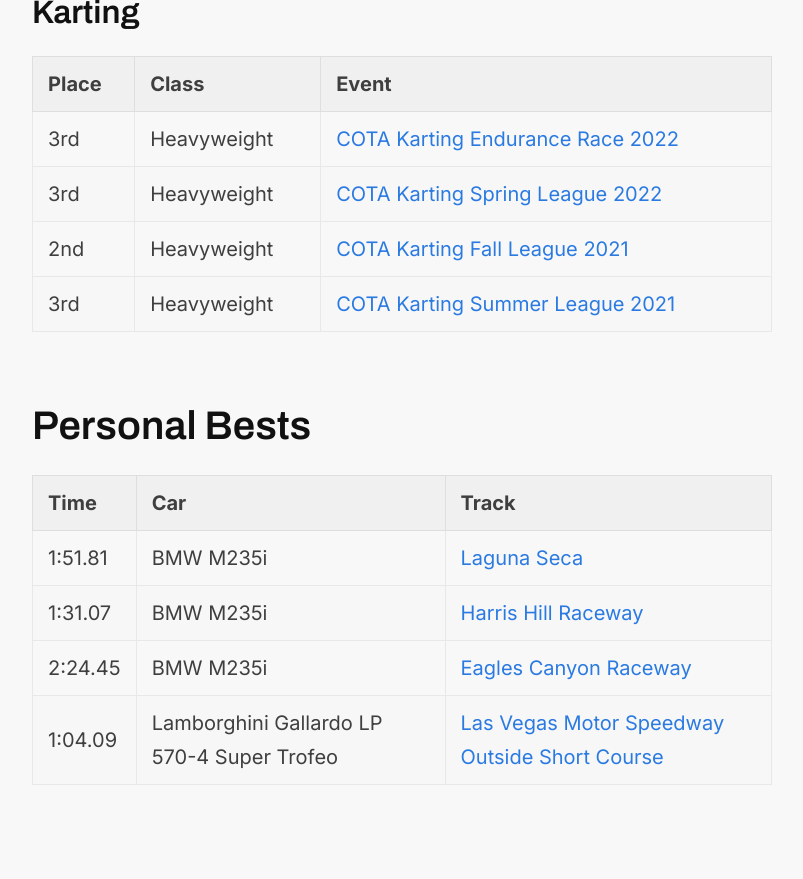
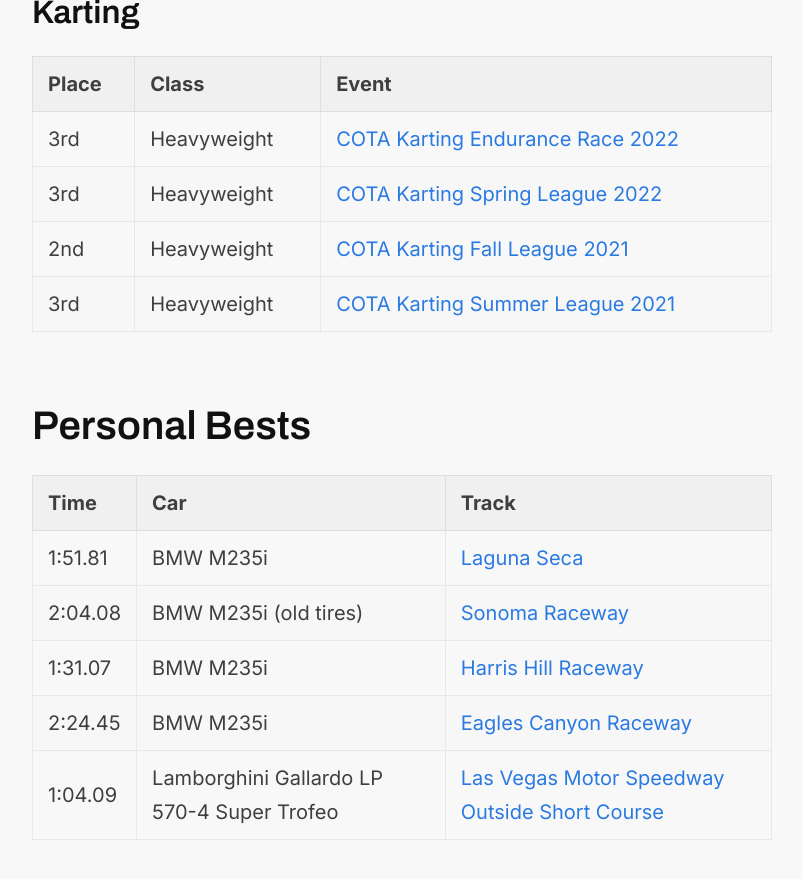
Before and after one commit to grahamleslie/grahamleslie.github.io, a Jekyll site: the page built from racing.markdown, in a window 1280 px wide and 900 px high, scrolled down 1406 px. Shown: the top 879 px of the window, without its empty margins (238-1041 px from the left). Built offline with Jekyll 4.4.1, drawn with Linux system fonts in a browser that asks for light colours; nearby versions of some CDN libraries; before the commit the page ends 2251 px from its top, so only the background shows below that.

Commit message:
Adds sonoma PB

```diff
--- a/racing.markdown
+++ b/racing.markdown
@@ -31,6 +31,7 @@ title: "#88"
 | Time    | Car                                        | Track                                                                                        |
 | ------- | ------------------------------------------ | -------------------------------------------------------------------------------------------- |
 | 1:51.81 | BMW M235i                                  | [Laguna Seca](https://www.youtube.com/watch?v=2CeZx0QDLy8)                                   |
+| 2:04.08 | BMW M235i (old tires)                      | [Sonoma Raceway](https://www.youtube.com/watch?v=vqPmSHP7nEM)                                |
 | 1:31.07 | BMW M235i                                  | [Harris Hill Raceway](https://www.youtube.com/watch?v=7CT_sJ8GK_k)                           |
 | 2:24.45 | BMW M235i                                  | [Eagles Canyon Raceway](https://www.youtube.com/watch?v=Ojc16QPSUVg)                         |
 | 1:04.09 | Lamborghini Gallardo LP 570-4 Super Trofeo | [Las Vegas Motor Speedway Outside Short Course](https://www.youtube.com/watch?v=CP7HVlMlAlM) |
```
